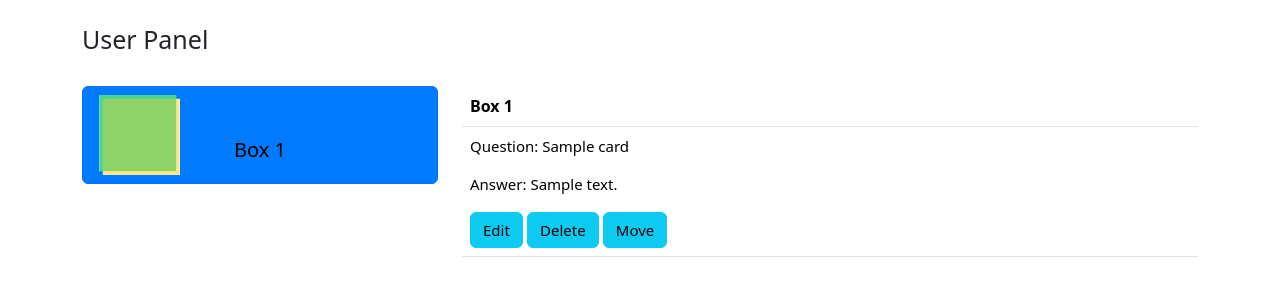
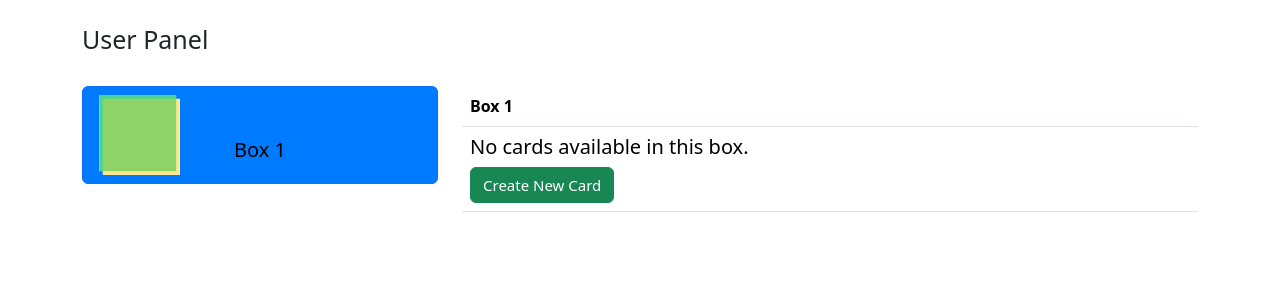
Before and after one commit to iloneczka/flashcards, a Django app: page /all_cards/1/ in a window 1280 px wide. Shown: the part 55-355 px from the top of the page. Run offline with Django 4.2, Linux system fonts and the light colour scheme; a user stored in the database is signed in; tables that the repository leaves empty hold one stand-in row (values such as "Sample post"); some libraries are stand-ins or nearby versions.

Commit message:
Edit of displaying information about no cards in Box.

```diff
--- a/flash/website/templates/user_panel.html
+++ b/flash/website/templates/user_panel.html
@@ -26,8 +26,7 @@
                         <tr>
                             <th scope="col" class="box-header" colspan="2">Box {{ box.box_number }}</th>
                         </tr>
-                        {% for card in cards  %}
-                            {% if card.box.box_number == box.box_number %}
+                        {% for card in box.cards %}
                             <tr>
                                 <td>
                                     <p class="card-info">Question: <span class="question">{{ card.question }}</span></p>
@@ -37,8 +36,16 @@
                                     <a type="submit" href="#" class="btn btn-info move-card" data-card-id="{{ card.pk }}">Move</a>
                                 </td>
                             </tr>
-                            {% endif %}
                         {% endfor %}
+                        {% if not box.cards|length %}
+                            <tr>
+                                <td colspan="2">
+                                    <h1 style="font-size: 20px;">No cards available in this box.</h1>
+                                    <form action="{% url 'create_new_card' %}" method="get" style="display:inline;">
+                                        <button type="submit" class="btn btn-success">Create New Card</button>
+                                </td>
+                            </tr>
+                        {% endif %}
                     </table>
                 </div>
             {% endfor %}
--- a/flash/website/views.py
+++ b/flash/website/views.py
@@ -119,9 +119,14 @@ def all_cards(request, box_number=None):
 @login_required
 def user_panel(request):
     unique_boxes = Box.get_unique_boxes(request.user)
-    cards = Card.objects.filter(user=request.user)
+    for box in unique_boxes:
+        print(f"box: {box}")
+        box['cards'] = Card.objects.filter(user=request.user, box__box_number=box.get('box_number'))
+    # cards = Card.objects.filter(user=request.user)
 
-    context = {'cards': cards, 'unique_boxes': unique_boxes}
+    # context = {'cards': cards, 'unique_boxes': unique_boxes}
+    # print(f"boxes hopefully with cards...: {unique_boxes}")
+    context = {'unique_boxes': unique_boxes}
     print('context:', context)
 
     return render(request, 'user_panel.html', context)
```
